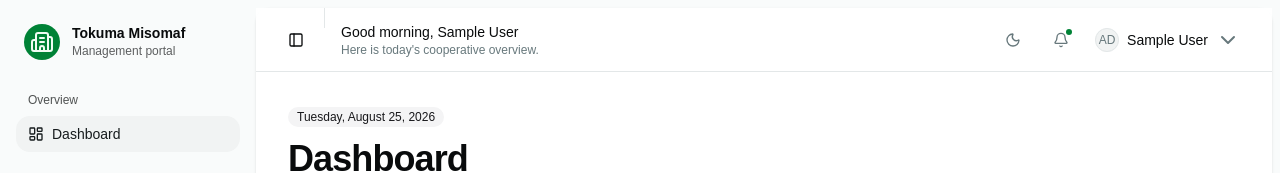
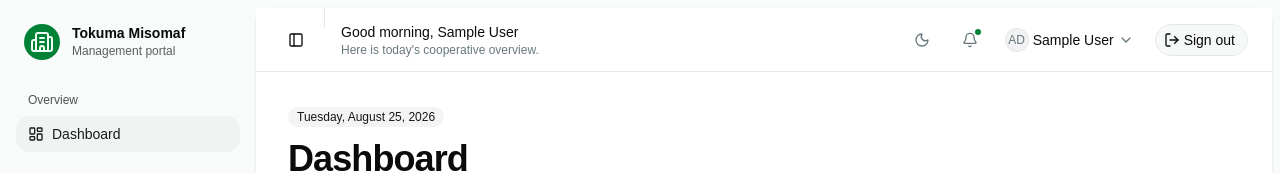
Before and after one commit to Amanugithub/Savings-and-Loan-management-system, a React app in the folder frontend/: page / in a window 1280 px wide. Shown: the top 173 px of the page. Built offline with nearby package versions, Linux system fonts and the light colour scheme; no server answers; sample sign-in values are in the browser's storage; the HTML template or start-up script is replaced by a standard one.

Commit message:
fix profile dropdown and add signout button

```diff
--- a/frontend/src/components/layout/AppShell.jsx
+++ b/frontend/src/components/layout/AppShell.jsx
@@ -15,18 +15,11 @@ import {
   Users,
   WalletCards,
 } from "lucide-react"
-import { NavLink, Outlet, useLocation } from "react-router-dom"
+import { NavLink, Outlet, useLocation, useNavigate } from "react-router-dom"
 
 import { Avatar, AvatarFallback } from "@/components/ui/avatar"
 import { Button } from "@/components/ui/button"
-import {
-  DropdownMenu,
-  DropdownMenuContent,
-  DropdownMenuItem,
-  DropdownMenuLabel,
-  DropdownMenuSeparator,
-  DropdownMenuTrigger,
-} from "@/components/ui/dropdown-menu"
+import { Popover, PopoverContent, PopoverTrigger } from "@/components/ui/popover"
 import {
   Sidebar,
   SidebarContent,
@@ -75,6 +68,7 @@ const navigationGroups = [
 
 function AppShell() {
   const { pathname } = useLocation()
+  const navigate = useNavigate()
   const { theme, toggleTheme } = useTheme()
   const { admin, logout } = useAuth()
 
@@ -148,27 +142,40 @@ function AppShell() {
             <Bell />
             <span className="absolute right-1.5 top-1.5 size-1.5 rounded-full bg-primary" />
           </Button>
-          <DropdownMenu>
-            <DropdownMenuTrigger className="flex items-center gap-2 rounded-full p-1 pr-2 outline-none focus-visible:ring-2 focus-visible:ring-ring">
+          <Popover>
+            <PopoverTrigger render={<Button variant="ghost" size="sm" className="rounded-full p-1 pr-2 outline-none focus-visible:ring-2 focus-visible:ring-ring" />}>
               <Avatar size="sm">
                 <AvatarFallback>AD</AvatarFallback>
               </Avatar>
               <span className="hidden text-sm font-medium sm:block">{admin?.name || "Admin"}</span>
               <ChevronDown className="hidden text-muted-foreground sm:block" />
-            </DropdownMenuTrigger>
-            <DropdownMenuContent align="end">
-              <DropdownMenuLabel>My account</DropdownMenuLabel>
-              <DropdownMenuSeparator />
-              <DropdownMenuItem render={<NavLink to="/settings" />}>
-                <Settings />
-                Settings
-              </DropdownMenuItem>
-              <DropdownMenuItem onClick={logout}>
-                <LogOut />
-                Sign out
-              </DropdownMenuItem>
-            </DropdownMenuContent>
-          </DropdownMenu>
+            </PopoverTrigger>
+            <PopoverContent align="end" className="w-64">
+              <div className="flex items-center gap-3">
+                <Avatar>
+                  <AvatarFallback>AD</AvatarFallback>
+                </Avatar>
+                <div className="min-w-0">
+                  <p className="truncate text-sm font-medium">{admin?.name || "Admin"}</p>
+                  <p className="truncate text-xs text-muted-foreground">Administrator account</p>
+                </div>
+              </div>
+              <div className="grid gap-2">
+                <Button variant="outline" className="justify-start" onClick={() => navigate("/settings")}>
+                  <Settings data-icon="inline-start" />
+                  Settings
+                </Button>
+                <Button variant="outline" className="justify-start" onClick={logout}>
+                  <LogOut data-icon="inline-start" />
+                  Sign out
+                </Button>
+              </div>
+            </PopoverContent>
+          </Popover>
+          <Button variant="outline" size="sm" onClick={logout}>
+            <LogOut data-icon="inline-start" />
+            <span className="hidden sm:inline">Sign out</span>
+          </Button>
         </header>
         <div className="flex flex-1 flex-col gap-6 p-4 md:p-6 lg:p-8">
           <Outlet />
```
